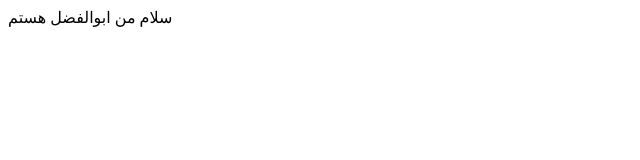
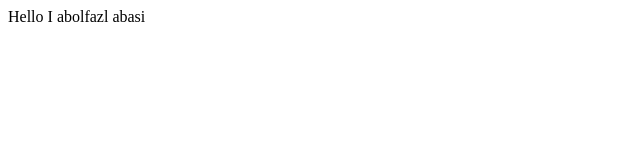
Before and after one commit to abolfazlabasi/github.io, a plain HTML site: page index.html in a window 1280 px wide. Shown: the full height of the page, 0-640 px from the left. Drawn offline with Linux system fonts and the light colour scheme.

Commit message:
تغیر

```diff
--- a/index.html
+++ b/index.html
@@ -7,6 +7,7 @@
     <title>Document</title>
 </head>
 <body>
-    سلام من ابوالفضل هستم
+    Hello I abolfazl abasi
+
 </body>
 </html>
```
